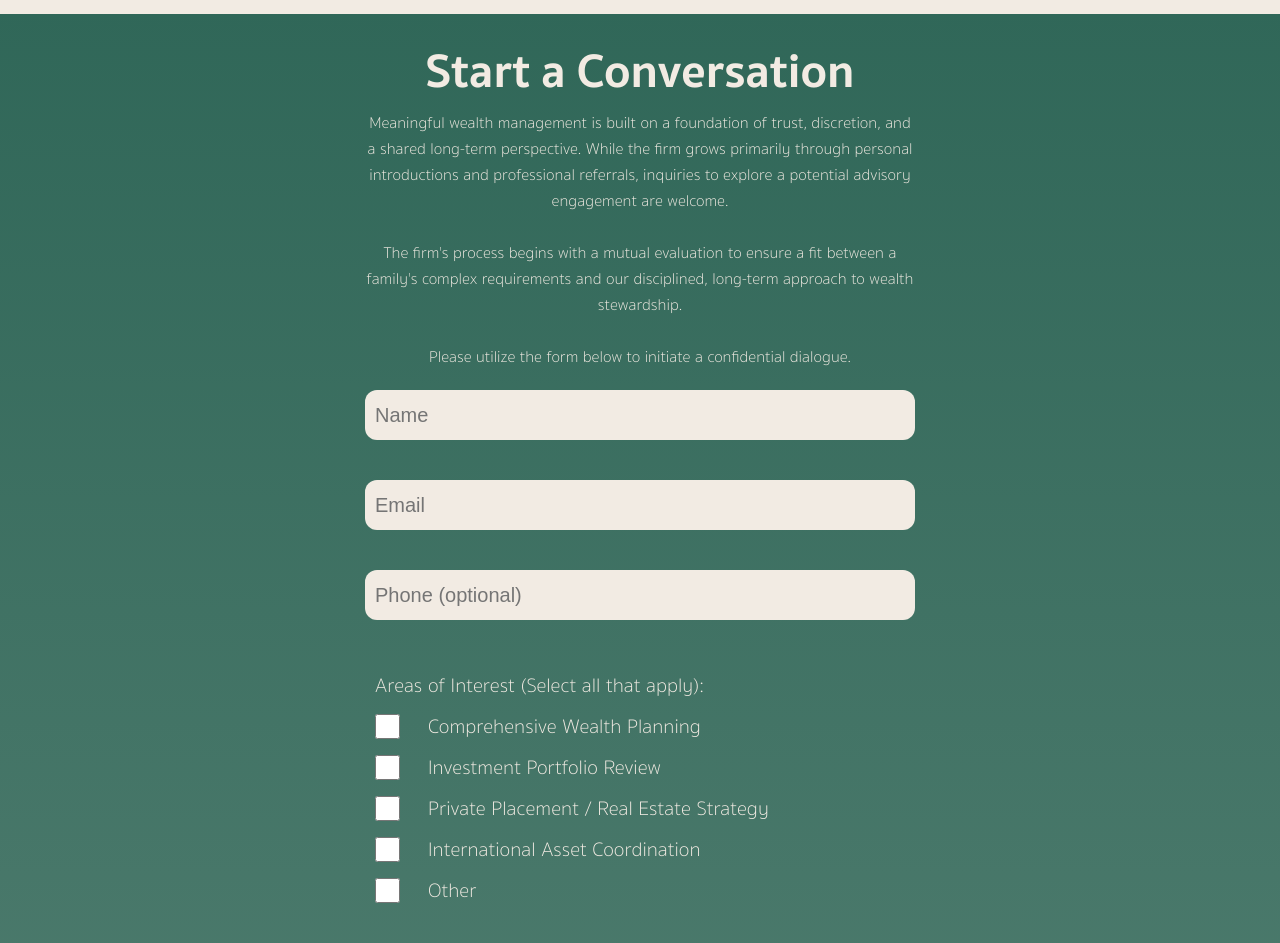
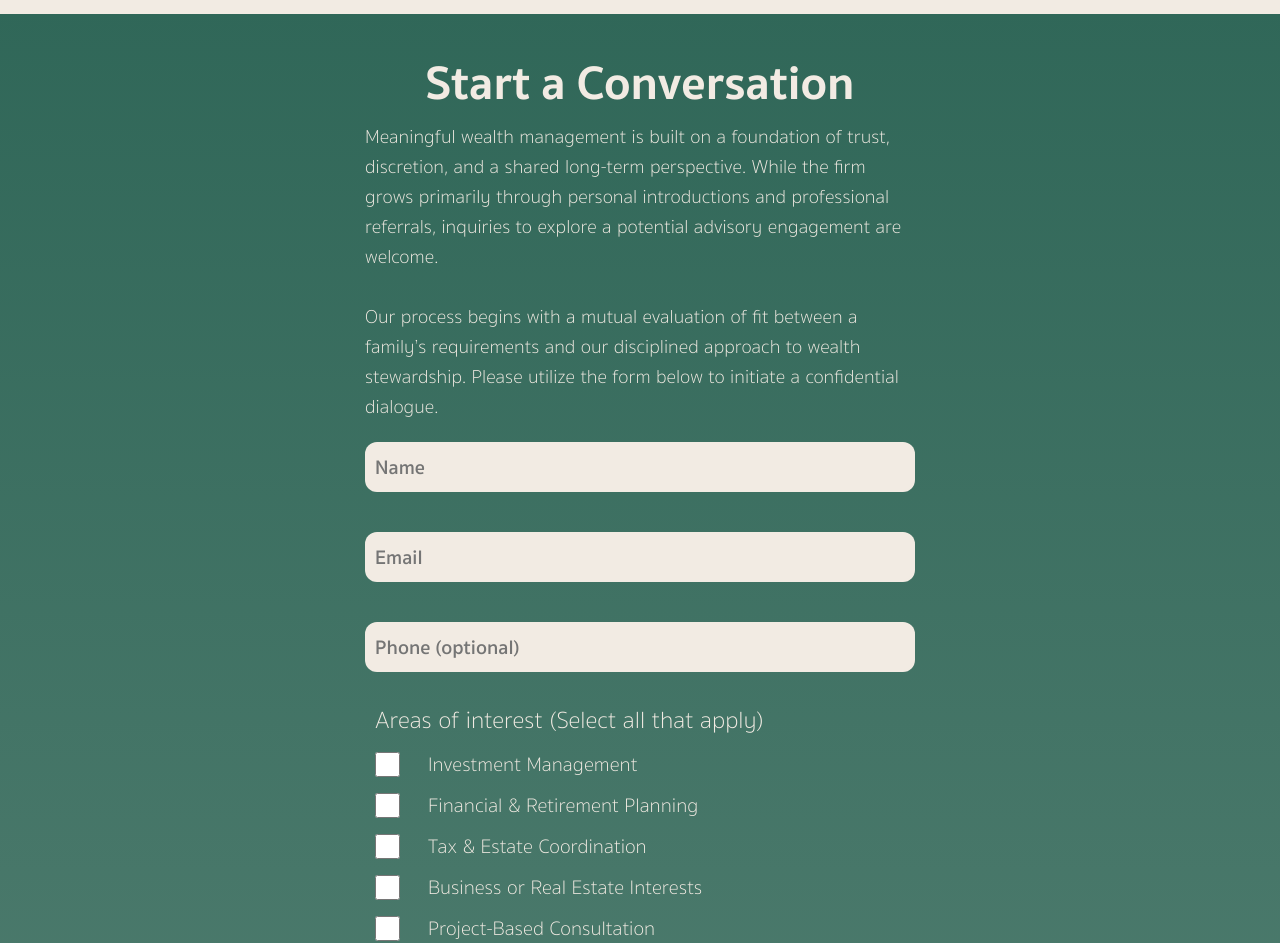
Before and after one commit to avelaga/velagaadvisors, a Next.js app: page /contact in a window 1280 px wide. Shown: the part 210-1153 px from the top of the page. Built offline with nearby package versions, Linux system fonts and the light colour scheme.

Commit message:
adjusted contact page

```diff
--- a/pages/contact.js
+++ b/pages/contact.js
@@ -95,8 +95,7 @@ export default function Contact() {
                     <h1 className={styles.header}>Start a Conversation</h1>
                     <div className={styles.body}>
                         Meaningful wealth management is built on a foundation of trust, discretion, and a shared long-term perspective. While the firm grows primarily through personal introductions and professional referrals, inquiries to explore a potential advisory engagement are welcome.<br /><br />
-                        The firm's process begins with a mutual evaluation to ensure a fit between a family's complex requirements and our disciplined, long-term approach to wealth stewardship.<br /><br />
-                        Please utilize the form below to initiate a confidential dialogue.
+                        Our process begins with a mutual evaluation of fit between a family’s requirements and our disciplined approach to wealth stewardship. Please utilize the form below to initiate a confidential dialogue.
 
                     </div>
                     <form onSubmit={handleSubmit} className={styles.contactForm}>
@@ -128,9 +127,9 @@ export default function Contact() {
                         />
 
                         <div className={styles.contactDropdown}>
-                            <p className="font-medium">Areas of Interest (Select all that apply):</p>
+                            <div className={styles.messageLabel}>Areas of interest (Select all that apply) </div>
 
-                            {["Comprehensive Wealth Planning", "Investment Portfolio Review", "Private Placement / Real Estate Strategy", "International Asset Coordination", "Other"].map((option) => (
+                            {["Investment Management", "Financial & Retirement Planning", "Tax & Estate Coordination", "Business or Real Estate Interests", "Project-Based Consultation", "Other"].map((option) => (
                                 <label key={option} className={styles.dropdownCheckbox}>
                                     <input
                                         type="checkbox"
--- a/styles/Contact.module.css
+++ b/styles/Contact.module.css
@@ -9,17 +9,21 @@
 
 .contact {
     margin-bottom: 100px;
+    padding-top: 2rem;
 }
 
 .body {
     width: 550px;
     margin: auto;
     text-align: center;
+    font-size: 1.2rem;
+    text-align: left;
 }
 
 .messageLabel {
     font-size: 1.5rem;
     width: 550px;
+    font-family: var(--font-sukhumvitSet);
 }
 
 .contactField {
@@ -31,6 +35,7 @@
     font-size: 20px;
     border: none;
     background-color: var(--white);
+    font-family: var(--font-sukhumvitSet);
 }
 
 .contactDropdown {
@@ -38,14 +43,16 @@
     flex-wrap: wrap;
     width: 550px;
     margin: 20px;
+    margin-top: 0;
     border-radius: 12px;
     padding: 10px;
     font-size: 20px;
     border: none;
+
 }
 
 .dropdownCheckbox {
-    width: 80%;
+    width: 100%;
     margin-top: 10px;
     justify-content: center;
 
@@ -68,12 +75,13 @@
 .contactMessage {
     width: 550px;
     margin: 20px;
-    height: 250px;
+    height: 150px;
     border-radius: 12px;
     padding: 10px;
     font-size: 20px;
     border: none;
     background-color: var(--white);
+    font-family: var(--font-sukhumvitSet);
 }
 
 .contactButton {
@@ -86,6 +94,7 @@
     border: none;
     background-color: var(--end-green);
     transition: background-color .3s;
+    font-family: var(--font-sukhumvitSet);
 }
 
 .contactButton:hover {
@@ -95,9 +104,10 @@
 .header {
     font-size: 3rem;
     width: 100%;
+    padding-left: 20px;
+    padding-right: 20px;
     height: fit-content;
     font-weight: 500;
-    margin-top: 20px;
     text-align: center;
 }
 
@@ -123,19 +133,19 @@
     .contactField {
         width: 100%;
         font-size: 16px;
-        font-family: var(--font-sukhumvitSet);
+
     }
 
     .contactDropdown {
         width: 100%;
         font-size: 16px;
-        font-family: var(--font-sukhumvitSet);
+
     }
 
     .contactMessage {
         width: 100%;
         font-size: 16px;
-        font-family: var(--font-sukhumvitSet);
+
     }
 
     .contactButton {
@@ -148,7 +158,7 @@
         border: none;
         background-color: var(--end-green);
         transition: background-color .3s;
-        font-family: var(--font-sukhumvitSet);
+
     }
 
     .contactButton:hover {
@@ -161,7 +171,7 @@
 
     .status {
         font-size: 16px;
-        font-family: var(--font-sukhumvitSet);
+
         margin-left: 20px;
         margin-right: 20px;
     }
@@ -186,5 +196,7 @@
 
     .dropdownCheckbox {
         margin-bottom: 5px;
+        padding-left: 20px;
+        padding-right: 20px;
     }
 }
--- a/styles/Services.module.css
+++ b/styles/Services.module.css
@@ -15,7 +15,7 @@
 }
 
 .header {
-    margin-top: 1.5rem;
+    /* margin-top: 1.5rem; */
     font-size: 3rem;
     width: 100%;
     font-weight: 500;
```
